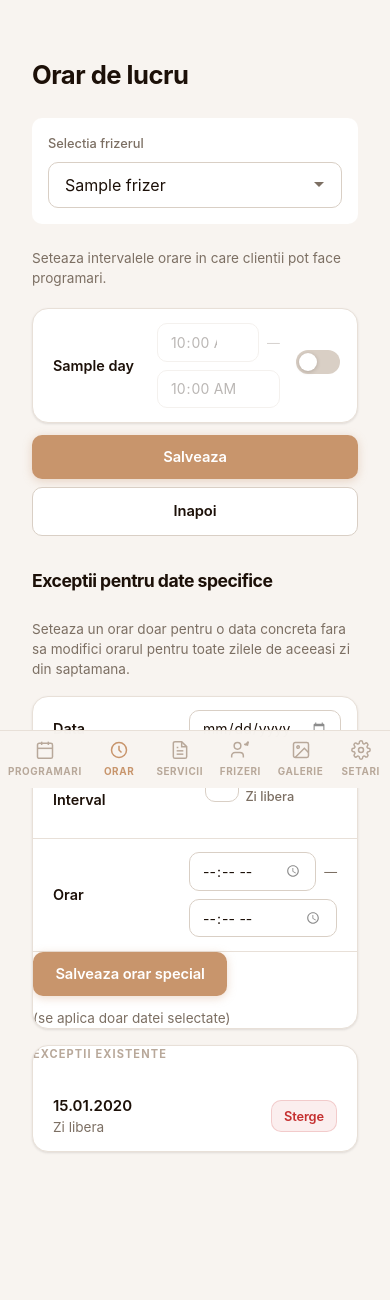
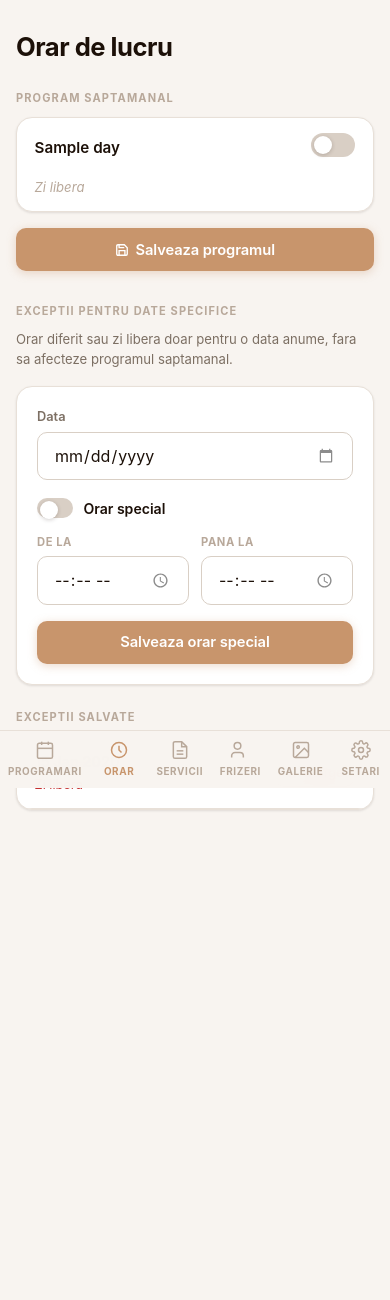
Before and after one commit to karona200/Frizerie, a Python web app: template templates/admin_schedule.html in a window 390 px wide. Shown: the part 56-1356 px from the top of the page. After the commit the page ends 867 px from the top, so only its background shows below. Run offline with Jinja, Linux system fonts and the light colour scheme; the template is opened without the code that fills it: most values are stand-ins (such as "Sample title", 1, 10 or a date in 2020); grey boxes marked "Sample" are stand-in pictures; some libraries are stand-ins or nearby versions.

Commit message:
redesign: mobile-friendly schedule page with stacked day cards
Co-Authored-By: Claude Sonnet 4.6 <noreply@anthropic.com>

```diff
--- a/templates/admin_schedule.html
+++ b/templates/admin_schedule.html
@@ -1,11 +1,8 @@
 {% extends "base.html" %}
 {% block title %}Orar — {{ app_name }}{% endblock %}
-{% set page_class = "page-wide" %}
 
 {% block content %}
-<div class="page-wide">
-
-<h1 class="page-title" style="margin-top:.5rem">Orar de lucru</h1>
+<h1 class="page-title" style="margin-top:.25rem">Orar de lucru</h1>
 
 {% if saved %}
 <div class="alert alert-success">Orarul a fost salvat.</div>
@@ -17,9 +14,10 @@
 {% endif %}
 
 <!-- Frizer selector -->
-<div style="margin-bottom:1.5rem;padding:1rem;background:var(--bg2);border-radius:var(--radius-sm)">
-    <label style="display:block;margin-bottom:.5rem;font-weight:500">Selectia frizerul</label>
-    <select id="frizer-selector" style="margin-bottom:0" onchange="changeFrizer(this.value)">
+{% if frizers|length > 1 %}
+<div class="card" style="margin-bottom:1.25rem;padding:.85rem 1rem">
+    <label style="margin-bottom:.4rem">Frizer</label>
+    <select style="margin-bottom:0" onchange="changeFrizer(this.value)">
         {% for frizer in frizers %}
         <option value="{{ frizer.id }}" {% if selected_frizer and selected_frizer.id == frizer.id %}selected{% endif %}>
             {{ frizer.name }}
@@ -27,33 +25,18 @@
         {% endfor %}
     </select>
 </div>
+{% endif %}
 
-<p class="muted" style="font-size:.85rem;margin-bottom:1.25rem">
-    Seteaza intervalele orare in care clientii pot face programari.
-</p>
-
+<!-- Program saptamanal -->
+<p class="section-label">Program saptamanal</p>
 <form method="post" action="/admin/schedule/update" id="schedule-form">
     <input type="hidden" name="frizer_id" id="form-frizer-id" value="{{ selected_frizer.id if selected_frizer else '' }}">
 
-    <div class="card-flush">
+    <div class="card-flush" style="margin-bottom:1rem">
         {% for day in days %}
-        <div class="day-row" id="day-row-{{ day.weekday }}">
-            <span class="day-name"
-                  style="color:{{ 'var(--text2)' if day.weekday >= 5 else 'var(--text)' }}">
-                {{ day.day_name }}
-            </span>
-
-            <div class="day-times" id="day-times-{{ day.weekday }}"
-                 style="opacity:{{ '1' if day.is_active else '.3' }}">
-                <input type="time" name="start_{{ day.weekday }}"
-                       value="{{ day.start_time.strftime('%H:%M') }}"
-                       {% if not day.is_active %}disabled{% endif %}>
-                <span class="muted" style="font-size:.8rem;flex-shrink:0">—</span>
-                <input type="time" name="end_{{ day.weekday }}"
-                       value="{{ day.end_time.strftime('%H:%M') }}"
-                       {% if not day.is_active %}disabled{% endif %}>
-            </div>
-
+        <div class="sch-row" id="day-row-{{ day.weekday }}">
+            <div class="sch-top">
+                <span class="sch-name {% if day.weekday >= 5 %}sch-weekend{% endif %}">{{ day.day_name }}</span>
                 <label class="toggle">
                     <input type="checkbox" name="active_{{ day.weekday }}"
                            {% if day.is_active %}checked{% endif %}
@@ -61,80 +44,130 @@
                     <span class="toggle-slider"></span>
                 </label>
             </div>
+            <div class="sch-times" id="day-times-{{ day.weekday }}"
+                 style="{% if not day.is_active %}display:none{% endif %}">
+                <div class="sch-time-group">
+                    <label class="sch-time-label">De la</label>
+                    <input type="time" name="start_{{ day.weekday }}"
+                           value="{{ day.start_time.strftime('%H:%M') }}"
+                           {% if not day.is_active %}disabled{% endif %}>
+                </div>
+                <div class="sch-time-sep">—</div>
+                <div class="sch-time-group">
+                    <label class="sch-time-label">Pana la</label>
+                    <input type="time" name="end_{{ day.weekday }}"
+                           value="{{ day.end_time.strftime('%H:%M') }}"
+                           {% if not day.is_active %}disabled{% endif %}>
+                </div>
+            </div>
+            <div class="sch-closed" id="day-closed-{{ day.weekday }}"
+                 style="{% if day.is_active %}display:none{% endif %}">
+                Zi libera
+            </div>
+        </div>
         {% endfor %}
     </div>
 
-    <button class="btn btn-primary btn-full" type="submit">Salveaza</button>
-    <a href="/admin/dashboard" class="btn btn-ghost btn-full" style="margin-top:.5rem">Inapoi</a>
+    <button class="btn btn-primary btn-full" type="submit">
+        <svg width="14" height="14" viewBox="0 0 24 24" fill="none" stroke="currentColor" stroke-width="2.3" stroke-linecap="round" style="vertical-align:-1px"><path d="M19 21H5a2 2 0 0 1-2-2V5a2 2 0 0 1 2-2h11l5 5v11a2 2 0 0 1-2 2z"/><polyline points="17 21 17 13 7 13 7 21"/><polyline points="7 3 7 8 15 8"/></svg>
+        Salveaza programul
+    </button>
 </form>
 
+<!-- Exceptii -->
 <div style="margin-top:2rem">
-    <h2 class="page-title" style="font-size:1.1rem;margin-top:0">Exceptii pentru date specifice</h2>
-    <p class="muted" style="font-size:.85rem;margin-bottom:1rem">
-        Seteaza un orar doar pentru o data concreta fara sa modifici orarul pentru toate zilele de aceeasi zi din saptamana.
+    <p class="section-label">Exceptii pentru date specifice</p>
+    <p class="muted" style="font-size:.82rem;margin-bottom:1rem">
+        Orar diferit sau zi libera doar pentru o data anume, fara sa afecteze programul saptamanal.
     </p>
 
-    <div class="card-flush">
+    <div class="card" style="margin-bottom:1rem">
         <form method="post" action="/admin/schedule/override" id="override-form">
             <input type="hidden" name="frizer_id" id="override-frizer-id" value="{{ selected_frizer.id if selected_frizer else '' }}">
 
-            <div class="day-row" style="align-items:center;">
-                <span class="day-name" style="min-width:120px;">Data</span>
-                <div class="day-times" style="display:flex;gap:.5rem;flex:1;align-items:center;opacity:1;">
-                    <input type="date" name="override_date" style="flex:1;min-width:130px">
+            <label>Data</label>
+            <input type="date" name="override_date" style="margin-bottom:1rem">
+
+            <label class="sch-check-label">
+                <span class="toggle" style="width:36px;height:20px">
+                    <input type="checkbox" id="override-active-check" name="override_active"
+                           onchange="toggleOverrideType()">
+                    <span class="toggle-slider" style="border-radius:20px"></span>
+                </span>
+                <span id="override-type-label" style="font-size:.88rem;font-weight:600;color:var(--text)">Zi libera</span>
+            </label>
+
+            <div id="override-times-row" style="display:none;margin-top:.85rem">
+                <div style="display:flex;gap:.75rem;align-items:flex-end">
+                    <div style="flex:1">
+                        <label class="sch-time-label">De la</label>
+                        <input type="time" name="override_start" style="margin-bottom:0">
+                    </div>
+                    <div style="flex:1">
+                        <label class="sch-time-label">Pana la</label>
+                        <input type="time" name="override_end" style="margin-bottom:0">
                     </div>
                 </div>
-            <div class="day-row" style="align-items:center;">
-                <span class="day-name" style="min-width:120px;">Interval</span>
-                <label style="display:flex;align-items:center;gap:.4rem;margin-left:1rem;white-space:nowrap;">
-                    <input type="checkbox" id="override-active-check" name="override_active"
-                           onchange="toggleOverrideType()">
-                    <span style="font-weight:500">Zi libera</span>
-                </label>
             </div>
-            <div class="day-row" style="align-items:center;" id="override-times-row">
-                <span class="day-name" style="min-width:120px;">Orar</span>
-                <div class="day-times" style="display:flex;gap:.5rem;flex:1;align-items:center;opacity:1;">
-                    <input type="time" name="override_start">
-                    <span class="muted" style="font-size:.8rem;flex-shrink:0">—</span>
-                    <input type="time" name="override_end">
-                </div>
-            </div>
-            <div style="display:flex;gap:.75rem;align-items:center;flex-wrap:wrap;">
-                <button class="btn btn-primary" id="override-submit-btn" type="submit">Salveaza exceptie</button>
-                <span class="muted" style="font-size:.85rem;">(se aplica doar datei selectate)</span>
-            </div>
+
+            <button class="btn btn-primary btn-full" id="override-submit-btn" type="submit" style="margin-top:1rem">
+                Salveaza zi libera
+            </button>
         </form>
     </div>
 
     {% if overrides %}
-    <div class="card-flush" style="margin-top:1rem;">
-        <div style="display:flex;align-items:center;justify-content:space-between;padding-bottom:.5rem;">
-            <div class="section-label">Exceptii existente</div>
-        </div>
+    <p class="section-label" style="margin-top:1.5rem">Exceptii salvate</p>
+    <div class="card-flush">
         {% for override in overrides %}
-        <div class="day-row" style="align-items:center;gap:.75rem;">
-            <div style="flex:1;">
-                <div style="font-weight:600;">{{ override.date.strftime("%d.%m.%Y") }}</div>
-                <div class="muted" style="font-size:.85rem;">
+        <div class="sch-row" style="border-bottom:1px solid var(--border)">
+            <div class="sch-top" style="padding:.85rem 1.1rem">
+                <div>
+                    <p style="font-weight:700;font-size:.9rem;margin:0 0 .15rem">{{ override.date.strftime("%d %b %Y") }}</p>
+                    <p class="muted" style="font-size:.8rem;margin:0">
                         {% if override.is_active %}
                             {{ override.start_time.strftime("%H:%M") }} — {{ override.end_time.strftime("%H:%M") }}
                         {% else %}
-                        Zi libera
+                            <span style="color:var(--danger)">Zi libera</span>
                         {% endif %}
+                    </p>
                 </div>
-            </div>
-            <form method="post" action="/admin/schedule/override/delete" style="margin:0;">
+                <form method="post" action="/admin/schedule/override/delete" style="margin:0">
                     <input type="hidden" name="date" value="{{ override.date.isoformat() }}">
                     <input type="hidden" name="frizer_id" value="{{ selected_frizer.id if selected_frizer else '' }}">
-                <button type="submit" class="btn btn-danger" style="padding:.45rem .75rem;font-size:.8rem">Sterge</button>
+                    <button type="submit" class="btn btn-danger" style="padding:.4rem .7rem;font-size:.78rem">
+                        <svg width="12" height="12" viewBox="0 0 24 24" fill="none" stroke="currentColor" stroke-width="2.3" stroke-linecap="round"><polyline points="3 6 5 6 21 6"/><path d="M19 6l-1 14a2 2 0 0 1-2 2H8a2 2 0 0 1-2-2L5 6"/></svg>
+                        Sterge
+                    </button>
                 </form>
+            </div>
         </div>
         {% endfor %}
     </div>
     {% endif %}
 </div>
 
+<style>
+.sch-row { border-bottom: 1px solid var(--border); }
+.sch-row:last-child { border-bottom: none; }
+.sch-top {
+    display: flex; align-items: center; justify-content: space-between;
+    padding: .9rem 1.1rem;
+    gap: 1rem;
+}
+.sch-name { font-weight: 600; font-size: .95rem; }
+.sch-weekend { color: var(--accent-dark); }
+.sch-times {
+    display: flex; align-items: center; gap: .5rem;
+    padding: 0 1.1rem .9rem;
+}
+.sch-time-group { flex: 1; }
+.sch-time-label { font-size: .7rem; font-weight: 700; letter-spacing: .05em; text-transform: uppercase; color: var(--text3); margin-bottom: .3rem; }
+.sch-time-group input { margin: 0; font-size: .95rem; padding: .6rem .75rem; }
+.sch-time-sep { color: var(--text3); font-size: .9rem; flex-shrink: 0; padding-top: 1.4rem; }
+.sch-closed { padding: 0 1.1rem .85rem; font-size: .82rem; color: var(--text3); font-style: italic; }
+.sch-check-label { display: flex; align-items: center; gap: .65rem; cursor: pointer; padding: .1rem 0; margin-bottom: 0; }
+</style>
 {% endblock %}
 
 {% block bottom_nav %}
@@ -151,21 +184,23 @@
             <circle cx="12" cy="12" r="9"/><polyline points="12 7 12 12 15 15"/>
         </svg>
         Orar
-    </a>    <a href="/admin/services" class="nav-item">
+    </a>
+    <a href="/admin/services" class="nav-item">
         <svg fill="none" stroke="currentColor" stroke-width="1.8" viewBox="0 0 24 24">
             <path d="M14 2H6a2 2 0 0 0-2 2v16a2 2 0 0 0 2 2h12a2 2 0 0 0 2-2V8z"/>
             <polyline points="14,2 14,8 20,8"/><line x1="16" y1="13" x2="8" y2="13"/>
-            <line x1="16" y1="17" x2="8" y2="17"/><polyline points="10 9 9 9 8 9"/>
+            <line x1="16" y1="17" x2="8" y2="17"/>
         </svg>
         Servicii
-    </a>    <a href="/admin/frizers" class="nav-item">
+    </a>
+    <a href="/admin/frizers" class="nav-item">
         <svg fill="none" stroke="currentColor" stroke-width="1.8" viewBox="0 0 24 24">
             <path d="M16 21v-2a4 4 0 0 0-4-4H6a4 4 0 0 0-4 4v2"/>
-            <circle cx="9" cy="7" r="4"/><path d="M22 2l-1 4-4-1"/>
-            <path d="M22 2l-4 4"/>
+            <circle cx="9" cy="7" r="4"/>
         </svg>
         Frizeri
-    </a>    <a href="/admin/gallery" class="nav-item">
+    </a>
+    <a href="/admin/gallery" class="nav-item">
         <svg fill="none" stroke="currentColor" stroke-width="1.8" viewBox="0 0 24 24">
             <rect x="3" y="3" width="18" height="18" rx="2"/>
             <circle cx="8.5" cy="8.5" r="1.5"/>
@@ -186,43 +221,41 @@
 {% block scripts %}
 <script>
 function toggleDay(weekday, active) {
-    const times = document.getElementById('day-times-' + weekday);
-    times.style.opacity = active ? '1' : '.3';
-    times.querySelectorAll('input').forEach(inp => inp.disabled = !active);
+    const times  = document.getElementById('day-times-' + weekday);
+    const closed = document.getElementById('day-closed-' + weekday);
+    const inputs = times.querySelectorAll('input');
+    times.style.display  = active ? 'flex'  : 'none';
+    closed.style.display = active ? 'none'  : 'block';
+    inputs.forEach(inp => inp.disabled = !active);
 }
 
 function toggleOverrideType() {
-    const checkbox = document.getElementById('override-active-check');
+    const isOff    = document.getElementById('override-active-check').checked;
     const timesRow = document.getElementById('override-times-row');
-    const timeInputs = timesRow.querySelectorAll('input[type="time"]');
-    const submitBtn = document.getElementById('override-submit-btn');
+    const btn      = document.getElementById('override-submit-btn');
+    const lbl      = document.getElementById('override-type-label');
+    const inputs   = timesRow.querySelectorAll('input[type="time"]');
 
-    if (checkbox.checked) {
-        // Zi libera - ascunde ore, schimba buton in alb
-        timesRow.style.display = 'none';
-        timeInputs.forEach(inp => inp.disabled = true);
-        submitBtn.classList.add('btn-ghost');
-        submitBtn.classList.remove('btn-primary');
-        submitBtn.textContent = 'Salveaza zi libera';
+    timesRow.style.display = isOff ? 'none' : 'block';
+    inputs.forEach(inp => inp.disabled = isOff);
+
+    if (isOff) {
+        lbl.textContent = 'Zi libera';
+        btn.textContent = 'Salveaza zi libera';
+        btn.classList.replace('btn-primary', 'btn-ghost');
     } else {
-        // Orar special - arata ore, buton albastru
-        timesRow.style.display = 'flex';
-        timeInputs.forEach(inp => inp.disabled = false);
-        submitBtn.classList.remove('btn-ghost');
-        submitBtn.classList.add('btn-primary');
-        submitBtn.textContent = 'Salveaza orar special';
+        lbl.textContent = 'Orar special';
+        btn.textContent = 'Salveaza orar special';
+        btn.classList.replace('btn-ghost', 'btn-primary');
     }
 }
+
 function changeFrizer(frizer_id) {
-    document.getElementById('form-frizer-id').value = frizer_id;
+    document.getElementById('form-frizer-id').value     = frizer_id;
     document.getElementById('override-frizer-id').value = frizer_id;
-    // Reload page with selected frizer
     window.location.href = `/admin/schedule/?frizer_id=${frizer_id}`;
 }
 
-// Initialize on page load
-document.addEventListener('DOMContentLoaded', function() {
-    toggleOverrideType();
-});
+document.addEventListener('DOMContentLoaded', toggleOverrideType);
 </script>
 {% endblock %}
```
Lines whose indentation alone changed are shown as unchanged.
